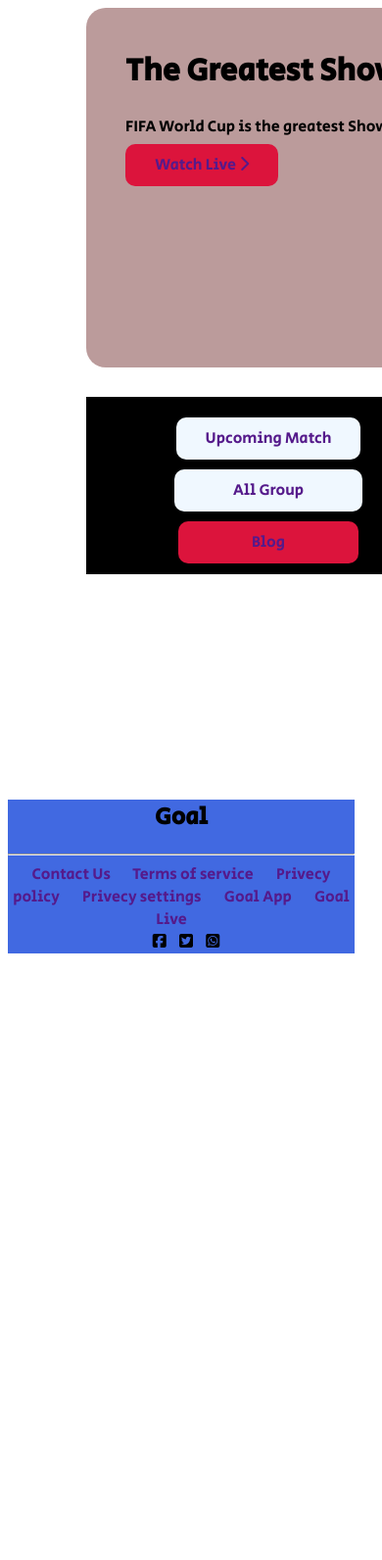
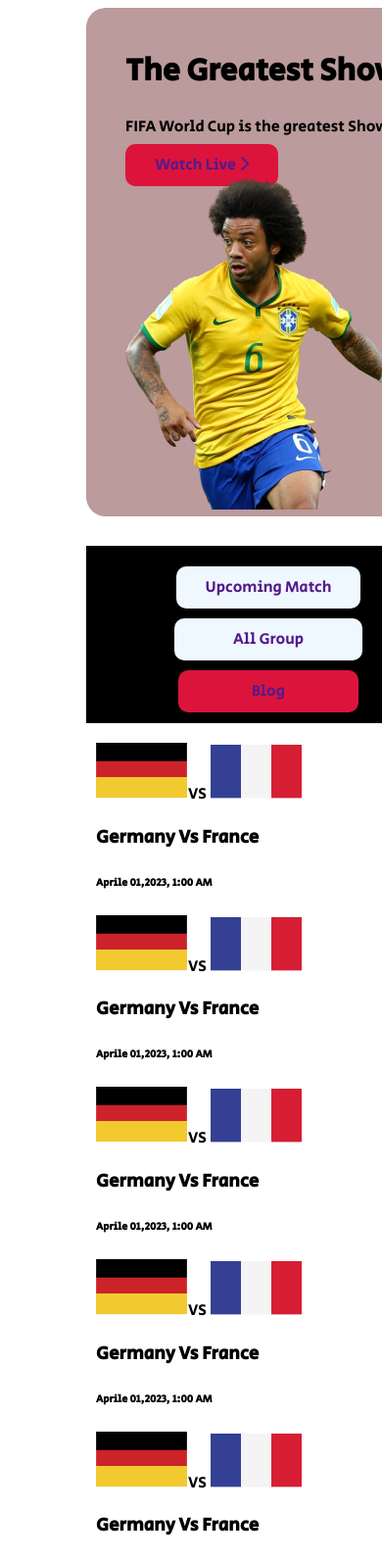
Before and after one commit to BabulM/world-cup, a plain HTML site: page upcoming.html in a window 390 px wide. Shown: the top 1592 px of the page at 98% size. Before the commit the page ends 981 px from the top, so only its background shows below. Drawn offline with Linux system fonts and the light colour scheme.

Commit message:
again added

```diff
--- a/styles/style.css
+++ b/styles/style.css
@@ -6,6 +6,7 @@
 .main{
     width: 1300px;
    margin-left: 80px;
+
 }
 header{
     background-color: rgb(187, 155, 155);
@@ -86,10 +87,34 @@
 /* ----------footer end--------------- */
     /* media quaries */
     /* mobile device */
-@media only screen and (max-width:650) {
-    .special{
-        grid-template-columns: repeat(1, 1fr);
+@media only screen and (max-width:480px) {
+main{
+    width: 100%;
+}
+.special1{
+    flex-direction: column;
+}
+.special{
+    flex-direction: column;
+}
+.md-salah3{
+    grid-template-columns: repeat(1, 1fr);
+    margin-top: 20px;
+    margin-left: 10px;
+}
+footer, .goal{
+   display: column;
+}
+}
+/* ---------tablet device------------- */
+@media only screen and (min-width:667px) and (max-width:1200px {
+    main{
+        width: 100%;
     }
-
-
+    .special1{
+        flex-direction: column-reverse;
+    }
+    .md-salah3{
+        grid-template-rows: repeat(2, 1fr);
+    }
 }
--- a/styles/style2.css
+++ b/styles/style2.css
@@ -57,7 +57,9 @@
 .md-salah3{
     display: grid;
     grid-template-columns: repeat(3, 1fr);
-    margin-left: 30px;
+    margin: 30px;
+}
+.md-salah3, .md-sala2{
 
 }
 /* ------------upcoming match end--------- */
@@ -78,3 +80,38 @@
     margin-left: 10px;
 }
 /* ----------footer end--------------- */
+/* -----------------------
+------media quaries----------
+--------------------------------*/
+/* ---------------mobile device --------------*/
+@media only screen and (max-width:667px) {
+    main{
+        width: 100%;
+    }
+    .special1{
+        flex-direction: column;
+    }
+    .special{
+        flex-direction: column;
+    }
+    .md-salah3{
+        grid-template-columns: repeat(1, 1fr);
+        margin-top: 20px;
+        margin-left: 10px;
+    }
+    footer{
+       display: column;
+    }
+    }
+    /* ---------tablet device------------- */
+    @media only screen and (min-width:667px) and (max-width:1200px {
+        main{
+            width: 100%;
+        }
+        .special1{
+            flex-direction: column-reverse;
+        }
+        .md-salah3{
+            grid-template-rows: repeat(2, 1fr);
+        }
+    }
--- a/upcoming.html
+++ b/upcoming.html
@@ -148,9 +148,9 @@
         <a href="">Goal Live</a>
         </div>
         <div class="goal2">
-            <i class="fa-brands fa-facebook-square"></i>
-            <i class="fa-brands fa-twitter-square"></i>
-            <i class="fa-brands fa-whatsapp-square"></i>
+            <a href="https://www.facebook.com/groups/3239038386353394/?hoisted_section_header_type=recently_seen&multi_permalinks=3272600962997136"><i class="fa-brands fa-facebook-square"></i></a>
+            <a href="https://twitter.com/Sah75official"><i class="fa-brands fa-twitter-square"></i></a>
+            <a href="https://web.whatsapp.com/"><i class="fa-brands fa-whatsapp-square"></i></a>
         </div>
     </footer>
     <!------------ footer end-------- -->
```
Also changed, not shown: index.html (+3 -3 lines).
